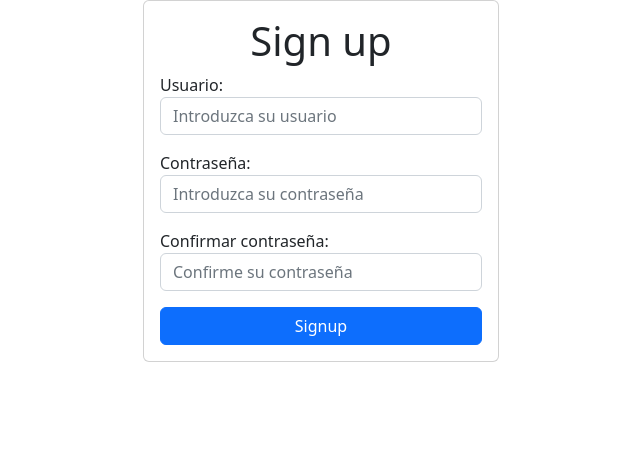
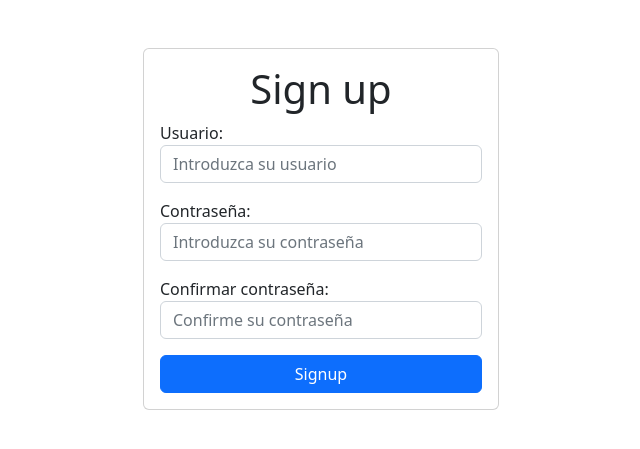
Before and after one commit to Enrique07721/django-crud-2, a Django app: page /signup/ in a window 1280 px wide. Shown: the part 56-505 px from the top of the page, without its empty margins (319-959 px from the left). Run offline with Django 4.2, Linux system fonts and the light colour scheme.

Commit message:
Update signup.html

```diff
--- a/tasks/templates/signup.html
+++ b/tasks/templates/signup.html
@@ -4,7 +4,7 @@
 
 <main class="container">
     <div class="row">
-        <div class="col-md-4 offset-md-4 md-5">
+        <div class="col-md-4 offset-md-4 mt-5">
             <form method="POST" class="card card-body">
                 <h1 class="text-center">Sign up</h1>
 
```
